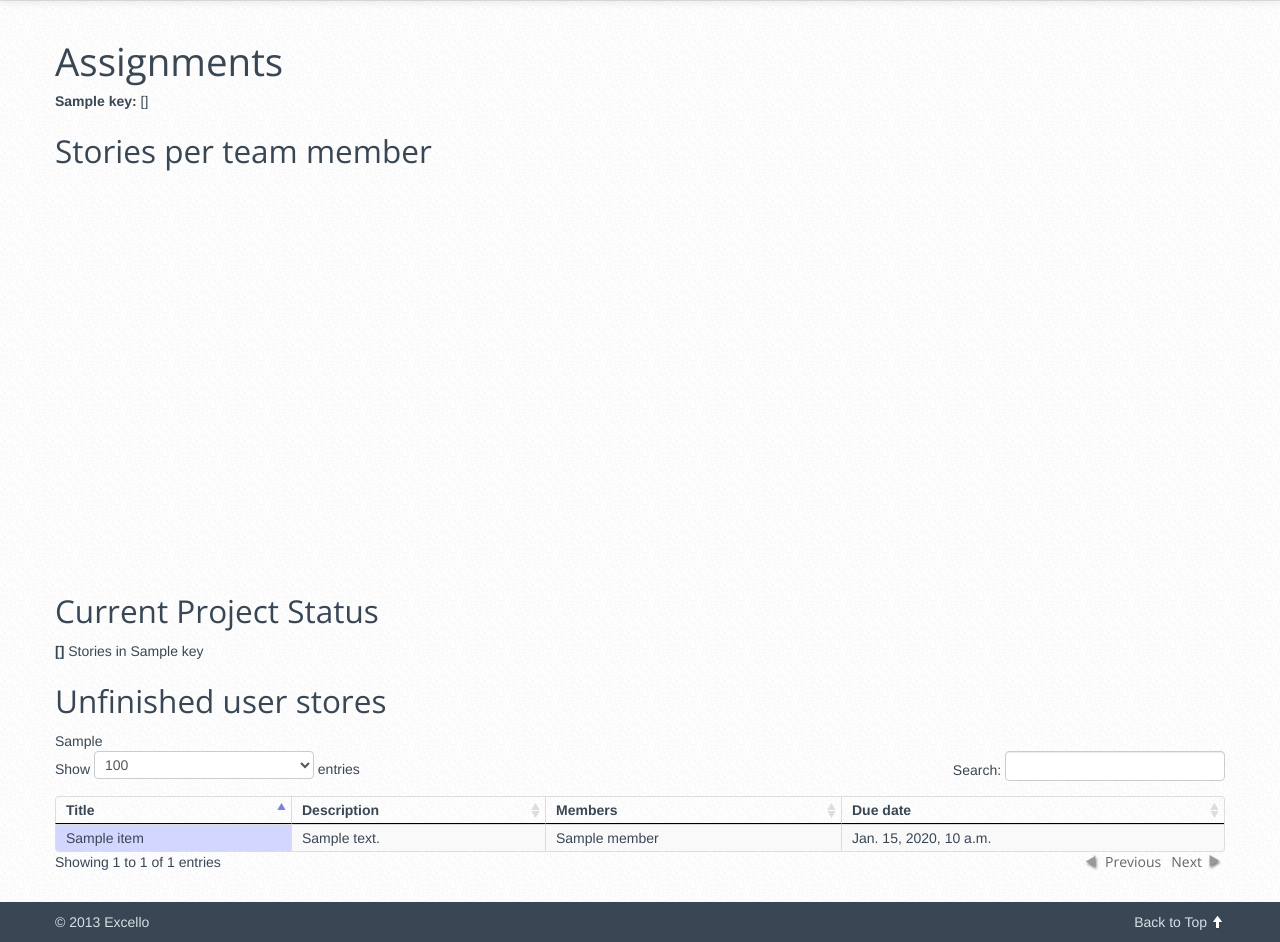
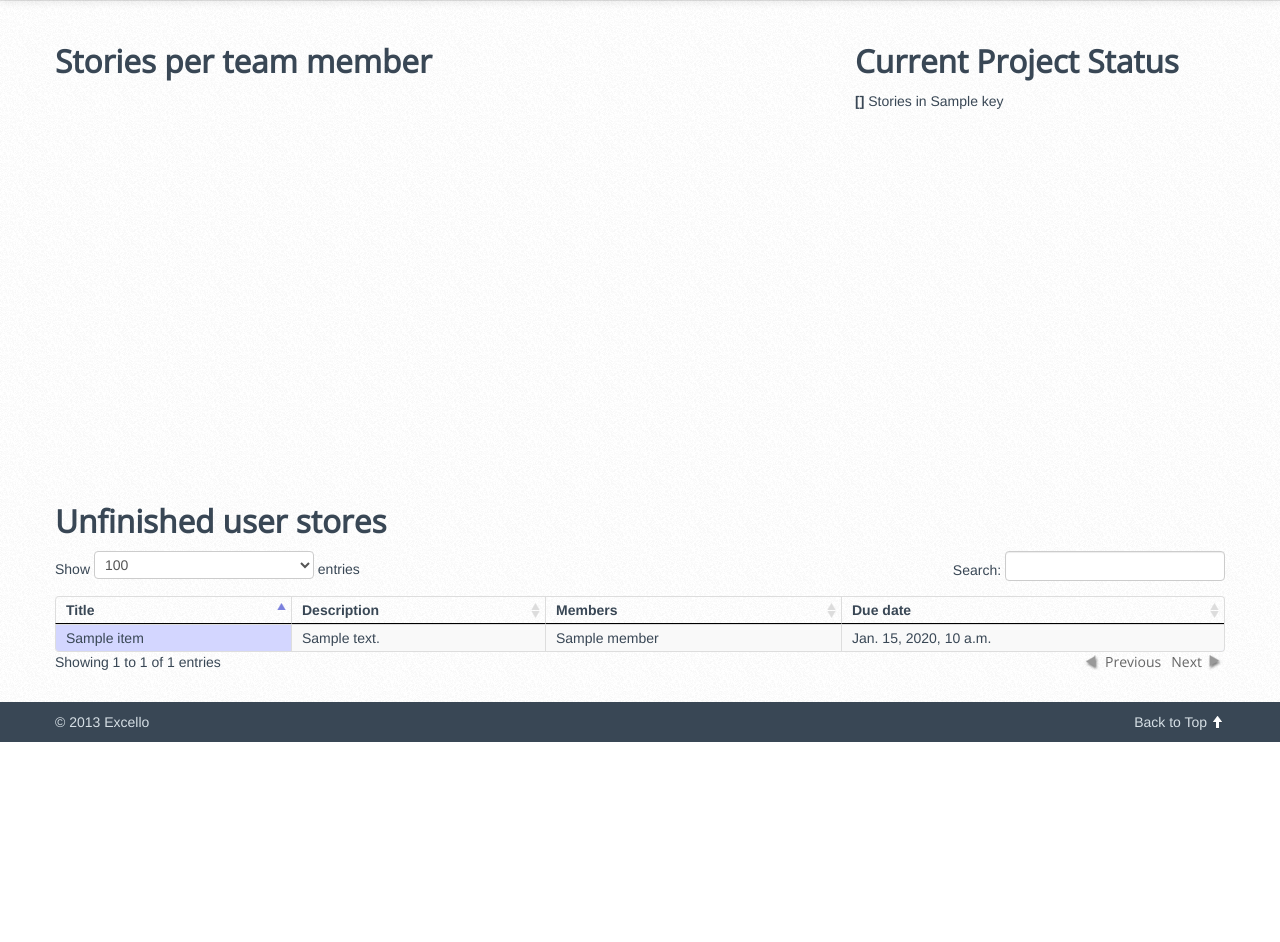
Before and after one commit to dpford/hackathon, a Django app: template templates/index.html in a window 1280 px wide. Shown: the part 60-1002 px from the top of the page. After the commit the page ends 802 px from the top, so only its background shows below. Run offline with Django 3.2, Linux system fonts and the light colour scheme; the template is opened without the code that fills it: most values are stand-ins (such as "Sample title", 1, 10 or a date in 2020); some libraries are stand-ins or nearby versions.

Commit message:
Front end tweaks

```diff
--- a/templates/index.html
+++ b/templates/index.html
@@ -74,26 +74,21 @@
 
 	<div id="content">
 	  <div class="container">
-	    <h1>Assignments</h1>
-	    {% for key,value in assignments.items %}
-	    	<p><strong>{{ key }}:</strong> {{ value }}</p>
-	    {% endfor %}
 	    <div class="row">
 	    	<div class="span8">
-	    		<h2>Stories per team member</h2>
+	    		<h2><strong>Stories per team member</strong></h2>
 	    		<div id="visualization" style="width: 600px; height: 400px;"></div>
 	    	</div>
-	    	<div class="span6">
-	    		<h2>Current Project Status</h2>
+	    	<div class="span4">
+	    		<h2><strong>Current Project Status</strong></h2>
 	    		{% for key,value in list_count.items %}
-		        	<p><strong>{{ value }}</strong> Stories in {{ key }}
+		        	<p><strong>{{ value }}</strong> Stories in {{ key }}</p>
 		        {% endfor %}
 	    	</div>
 	    </div>
 	    <div class="row">
 	    	<div class="span12">
-	    		<h2>Unfinished user stores</h2>
-	    		{{ late_stories }}
+	    		<h2><strong>Unfinished user stores</strong></h2>
 			    <table class="table table-striped table-bordered" id="late-stories-table">
 			        <thead>
 			            <th>Title</th>
```
